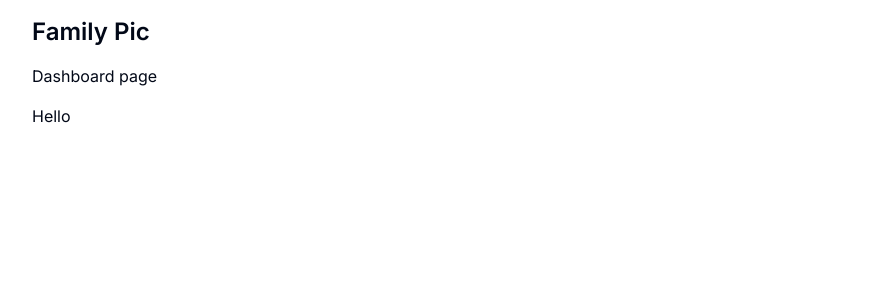
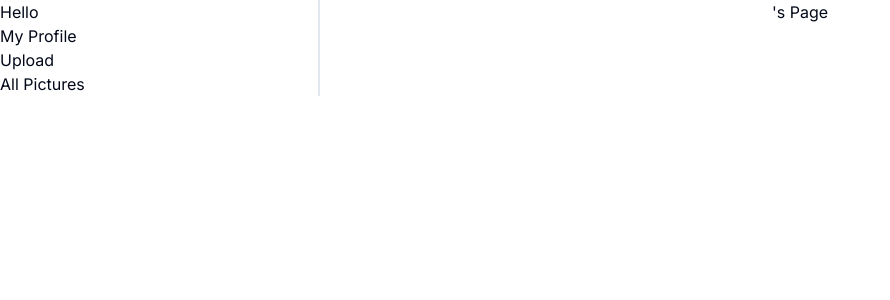
Before and after one commit to Dillonzellis/family-pic, a Next.js app: page /dashboard in a window 1280 px wide. Shown: the top 300 px of the page, without its empty margins (0-890 px from the left). Built offline with nearby package versions, Linux system fonts and the light colour scheme; no server answers.

Commit message:
basic routing in dashboard

```diff
--- /dev/null
+++ b/app/dashboard/all-pics/page.tsx
@@ -0,0 +1,5 @@
+const AllPics = () => {
+  return <div>All pictures</div>;
+};
+
+export default AllPics;
--- a/app/dashboard/layout.tsx
+++ b/app/dashboard/layout.tsx
@@ -1,3 +1,4 @@
+import { UserSideBar } from "@/components/dash/UserSideBar";
 import { UserButton } from "@clerk/nextjs";
 
 export default function DashboardLayout({
@@ -6,12 +7,12 @@ export default function DashboardLayout({
   children: React.ReactNode;
 }) {
   return (
-    <div className="container">
-      <div className="py-4 flex justify-between">
-        <div className="text-2xl font-semibold">Family Pic</div>
-        <UserButton />
+    <div className="grid grid-cols-4">
+      <div className="col-span-1 border-r-2">
+        <UserSideBar />
       </div>
-      <div>{children}</div>
+
+      <div className="col-span-3">{children}</div>
     </div>
   );
 }
--- a/app/dashboard/page.tsx
+++ b/app/dashboard/page.tsx
@@ -5,8 +5,7 @@ const Dashboard = async () => {
 
   return (
     <div className="space-y-4">
-      <div>Dashboard page</div>
-      <div>Hello {user?.firstName}</div>
+      <div className="text-center">{user?.firstName}'s Page</div>
     </div>
   );
 };
--- a/app/example-uploader/page.tsx
+++ b/app/dashboard/uploader/page.tsx
@@ -8,6 +8,7 @@ import { UploadButton } from "@/utils/uploadthing";
 export default function Home() {
   return (
     <main className="flex min-h-screen flex-col items-center justify-between p-24">
+      <div>Upload Pics and Videos Here</div>
       <UploadButton
         endpoint="imageUploader"
         onClientUploadComplete={(res) => {
--- /dev/null
+++ b/components/dash/UserSideBar.tsx
@@ -0,0 +1,36 @@
+import { UserButton } from "@clerk/nextjs";
+import { currentUser } from "@clerk/nextjs/server";
+import Link from "next/link";
+
+const links = [
+  {
+    label: "My Profile",
+    href: "/dashboard",
+  },
+  {
+    label: "Upload",
+    href: "/dashboard/uploader",
+  },
+  {
+    label: "All Pictures",
+    href: "/dashboard/all-pics",
+  },
+];
+
+export const UserSideBar = async () => {
+  const user = await currentUser();
+
+  return (
+    <div>
+      <UserButton />
+      <div>Hello {user?.firstName}</div>
+      <ul>
+        {links.map((link) => (
+          <li>
+            <Link href={link.href}>{link.label}</Link>
+          </li>
+        ))}
+      </ul>
+    </div>
+  );
+};
```
